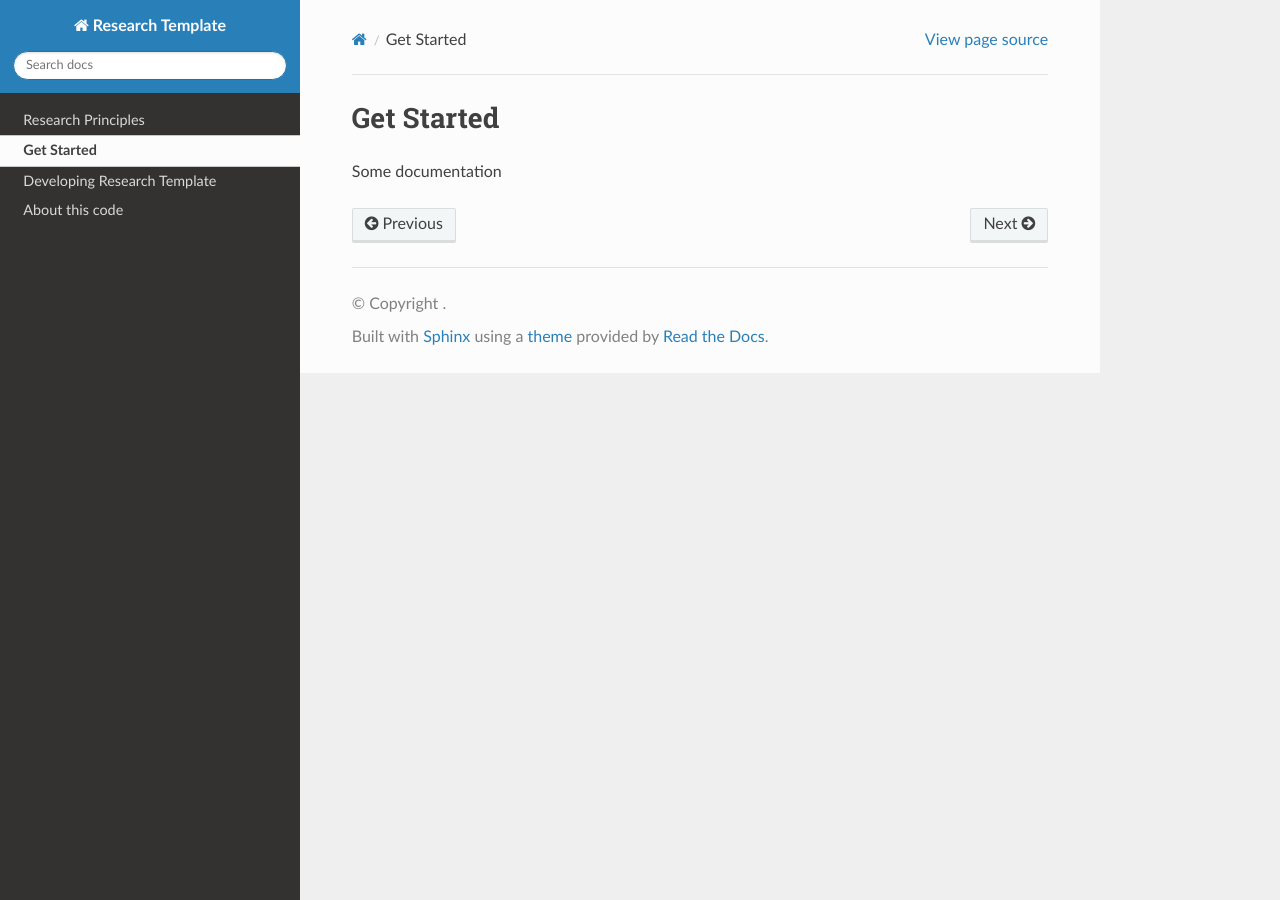
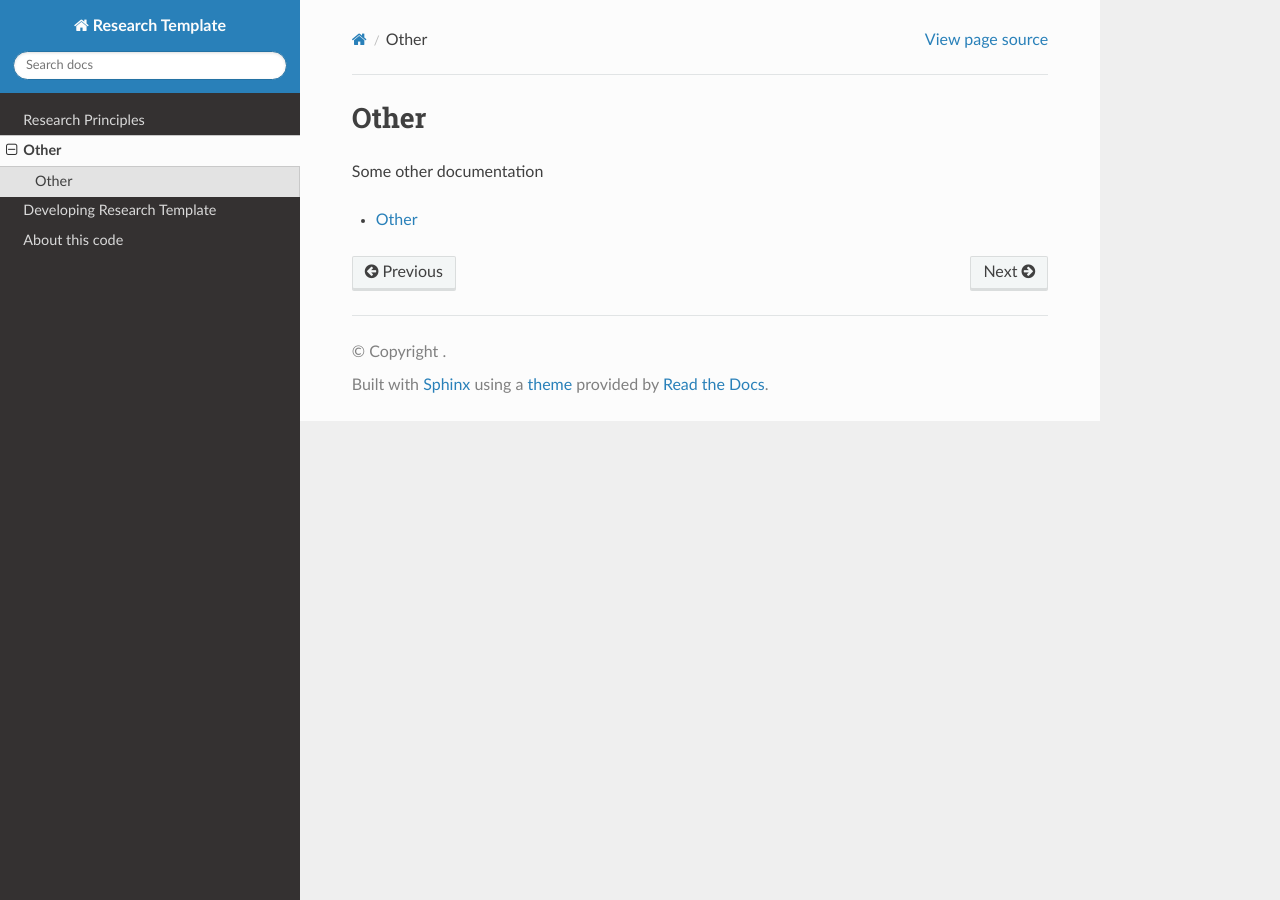
Before and after one commit to Mathias157/research-template, a Sphinx documentation site: the page built from docs/other.md, in a window 1280 px wide. Built offline with Sphinx 7.4.7 and the Read the Docs theme 3.1.0, drawn with Linux system fonts in a browser that asks for light colours.

Commit message:
Adjusted links

````diff
--- a/docs/other.md
+++ b/docs/other.md
@@ -1,3 +1,9 @@
-# Get Started
+# Other
 
-Some documentation
+Some other documentation
+
+```{toctree}
+:maxdepth: 1
+
+other/other_doc
+```
````
Also changed, not shown: docs/developing.md (+8 -0 lines), docs/other/other_doc.md (renamed from docs/other/index.md, +1 -1 lines), docs/principles.md (+7 -0 lines), docs/principles/index.md (deleted, +0 -29 lines).
